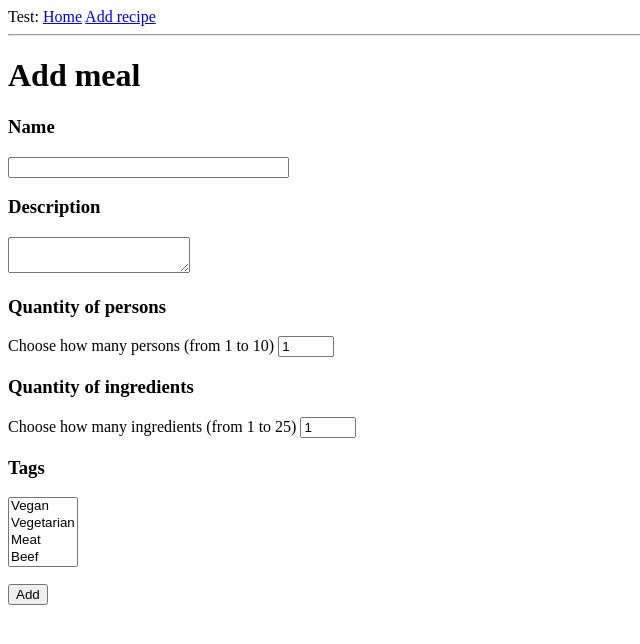
After one commit to TEDmk/Food-decision, a Flask app: page /add_recipe in a window 1280 px wide. The commit adds this page. Shown: the top 644 px of the page, without its empty margins (0-640 px from the left). Run offline with Flask 3, Linux system fonts and the light colour scheme.

Commit message:
wip add route and forms check PATCH DO TESTS and DELETE

```diff
--- a/food_decision/forms.py
+++ b/food_decision/forms.py
@@ -1,8 +1,8 @@
 from flask_wtf import FlaskForm
-from wtforms import StringField, SubmitField, TextAreaField, SelectMultipleField, IntegerField
+from wtforms import StringField, SubmitField, TextAreaField, SelectMultipleField, IntegerField, SelectField
 from wtforms.validators import DataRequired, NumberRange
 
-from food_decision.enums import Tags
+from food_decision.enums import Tags, Units
 
 
 # class LoginForm(FlaskForm):
@@ -22,7 +22,19 @@ class MealForm(FlaskForm):
         ],
         default=1
     )
-    ingredient_key = StringField('Ingredient', validators=[DataRequired()])
-    ingredient_value = StringField('Quantity', validators=[DataRequired()])
+    total_ingredients = IntegerField(
+        'Quantity of ingredients',
+        validators=[
+            DataRequired(), NumberRange(1, 25, "1 to 25 ingredients")
+        ],
+        default=1
+    )
     tags = SelectMultipleField('Tags', choices=[tag.value for tag in Tags], validators=[DataRequired()])
     submit = SubmitField('Add')
+
+
+class IngredientForm(FlaskForm):
+    ingredient_name = StringField('Ingredient', validators=[DataRequired()])
+    ingredient_quantity = StringField('Quantity', validators=[DataRequired()])
+    ingredient_unit = SelectField('Unit', choices=[unit.value for unit in Units], validators=[DataRequired()])
+    submit = SubmitField('Add Ingredients')
--- a/food_decision/routes.py
+++ b/food_decision/routes.py
@@ -1,7 +1,8 @@
 from flask import render_template, flash, redirect, url_for
 from food_decision import app, db
-from food_decision.forms import MealForm
-from food_decision.models import Recipe
+from food_decision.forms import MealForm, IngredientForm
+from food_decision.models import Recipe, DataRecipe
+from food_decision.services.recipe import create_recipe_from_form, add_ingredients_to_recipe_from_form
 
 
 @app.route('/')
@@ -11,25 +12,28 @@ def index():
     return render_template('index.html', title='Home', recipes=recipes)
 
 
-@app.route('/add', methods=['GET', 'POST'])
-def add():
+@app.route('/add_recipe', methods=['GET', 'POST'])
+def add_recipe():
     form = MealForm()
     if form.validate_on_submit():
-        new_meal = Recipe(
-            name=form.name.data,
-            persons=form.persons.data,
-            description=form.description.data,
-            tags={'tags': form.tags.data},
-            ingredients={
-                'ingredient': form.ingredient_key.data,
-                'quantity': form.ingredient_value.data
-            }
-        )
-        db.session.add(new_meal)
+        new_recipe = create_recipe_from_form(form)
+        db.session.add(new_recipe)
         db.session.commit()
-        flash('Congratulations a new meal has been added!')
+        return redirect(url_for('add_ingredients', recipe_id=new_recipe.id))
+    return render_template('add_recipe.html', title='Add recipe', form=form)
+
+
+@app.route('/add_ingredients/<recipe_id>', methods=['GET', 'PATCH'])
+def add_ingredients(recipe_id):
+    recipe = Recipe.query.get_or_404(ident=recipe_id)
+    form = IngredientForm()
+    if form.validate_on_submit():
+        add_ingredients_to_recipe_from_form(recipe, form)
+        db.session.add(recipe)      # Voir comment faire un PATCH en FLASK (adapter html si besoin)
+        db.session.commit(recipe)   # FAIRE TESTS !!!
+        flash('Congratulations a new recipe and its ingredients has been added!')
         return redirect(url_for('index'))
-    return render_template('add.html', title='Add meal', form=form)
+    return render_template('add_ingredients.html', title='Add ingredients', form=form, recipe=recipe)
 
 
 @app.route('/recipe/<recipe_id>', methods=['GET'])
--- /dev/null
+++ b/food_decision/templates/add_recipe.html
@@ -0,0 +1,44 @@
+{% extends "base.html" %}
+
+{% block content %}
+    <h1>Add meal</h1>
+    <form action="" method="post" novalidate>
+        {{ form.hidden_tag() }}
+        <p>
+            <h3>{{ form.name.label }}</h3>
+            {{ form.name(size=32) }}
+            {% for error in form.name.errors %}
+            <span style="color: red;">[{{ error }}]</span>
+            {% endfor %}
+        </p>
+        <p>
+            <h3>{{ form.description.label }}</h3>
+            {{ form.description(size=150) }}
+            {% for error in form.description.errors %}
+            <span style="color: red;">[{{ error }}]</span>
+            {% endfor %}
+        </p>
+        <p>
+            <h3>{{ form.persons.label }}</h3>
+            Choose how many persons (from 1 to 10) {{ form.persons }}
+            {% for error in form.persons.errors %}
+            <span style="color: red;">[{{ error }}]</span>
+            {% endfor %}
+        </p>
+        <p>
+            <h3>{{ form.total_ingredients.label }}</h3>
+            Choose how many ingredients (from 1 to 25) {{ form.total_ingredients }}
+            {% for error in form.total_ingredients.errors %}
+            <span style="color: red;">[{{ error }}]</span>
+            {% endfor %}
+        </p>
+        <p>
+            <h3>{{ form.tags.label }}</h3>
+            {{ form.tags }}
+            {% for error in form.tags.errors %}
+            <span style="color: red;">[{{ error }}]</span>
+            {% endfor %}
+        </p>
+        <p>{{ form.submit() }}</p>
+    </form>
+{% endblock %}
--- a/food_decision/templates/base.html
+++ b/food_decision/templates/base.html
@@ -11,7 +11,7 @@
         <div>
             Test:
             <a href="{{ url_for('index') }}">Home</a>
-            <a href="{{ url_for('add') }}">Add recipe</a>
+            <a href="{{ url_for('add_recipe') }}">Add recipe</a>
         </div>
         <hr>
         {% with messages = get_flashed_messages() %}
--- a/food_decision/templates/recipe.html
+++ b/food_decision/templates/recipe.html
@@ -14,7 +14,7 @@
         </ul>
         <h2>Number of persons:</h2>
         <p>{{recipe.persons}}</p>
-        <h2>Recipe ingredient:</h2>
+        <h2>Recipe ingredients:</h2>
         <p>{{recipe.ingredients['ingredient']}}</p>
         <p>{{recipe.ingredients['quantity']}}</p>
 
```
Also changed, not shown: food_decision/enums.py (+10 -0 lines), food_decision/models.py (+16 -4 lines), food_decision/services/recipe.py (added, +29 -0 lines), food_decision/templates/add.html (deleted, +0 -48 lines), food_decision/templates/add_ingredients.html (added, +27 -0 lines), tests/services/test_recipe.py (added, +13 -0 lines), food_decision/services/__init__.py (added), tests/__init__.py (added), tests/services/__init__.py (added).
